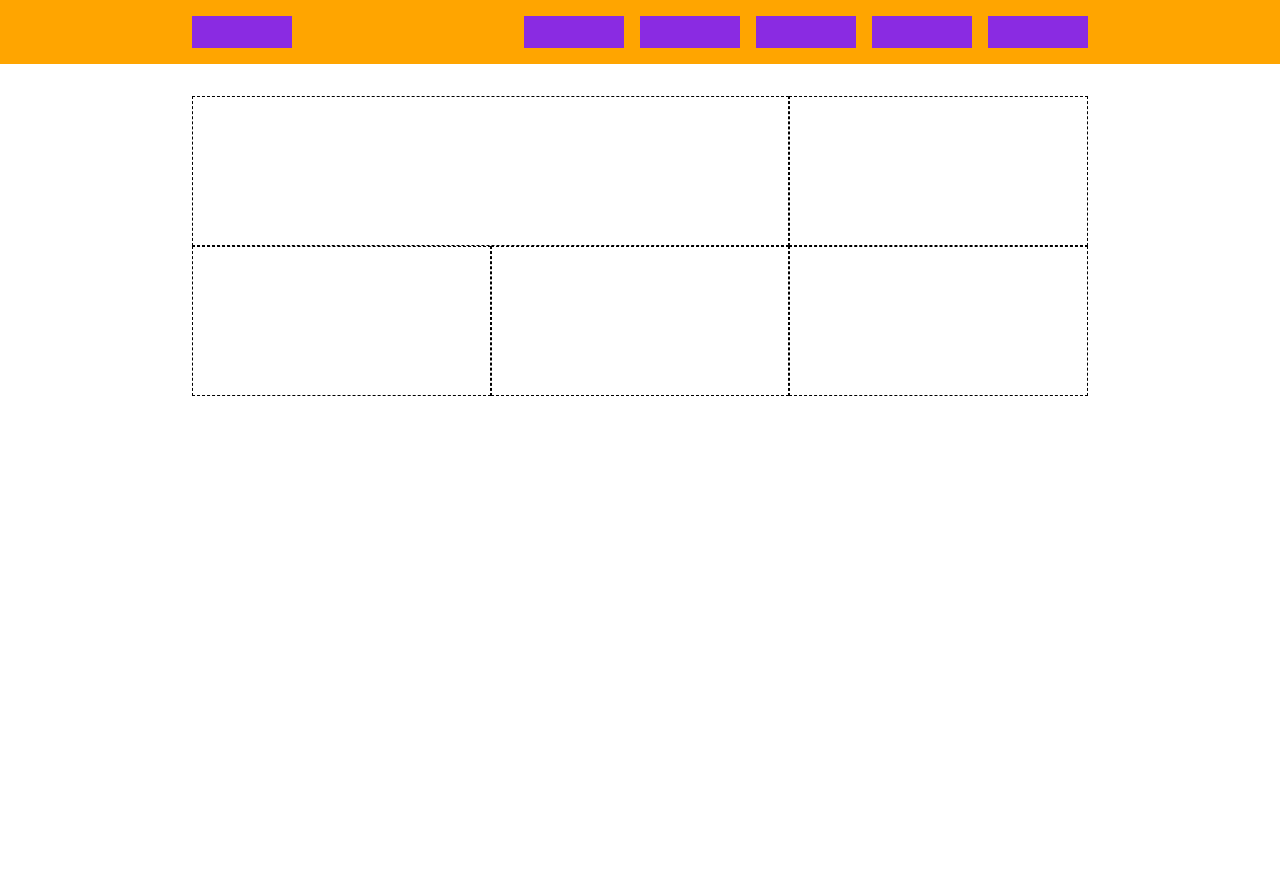
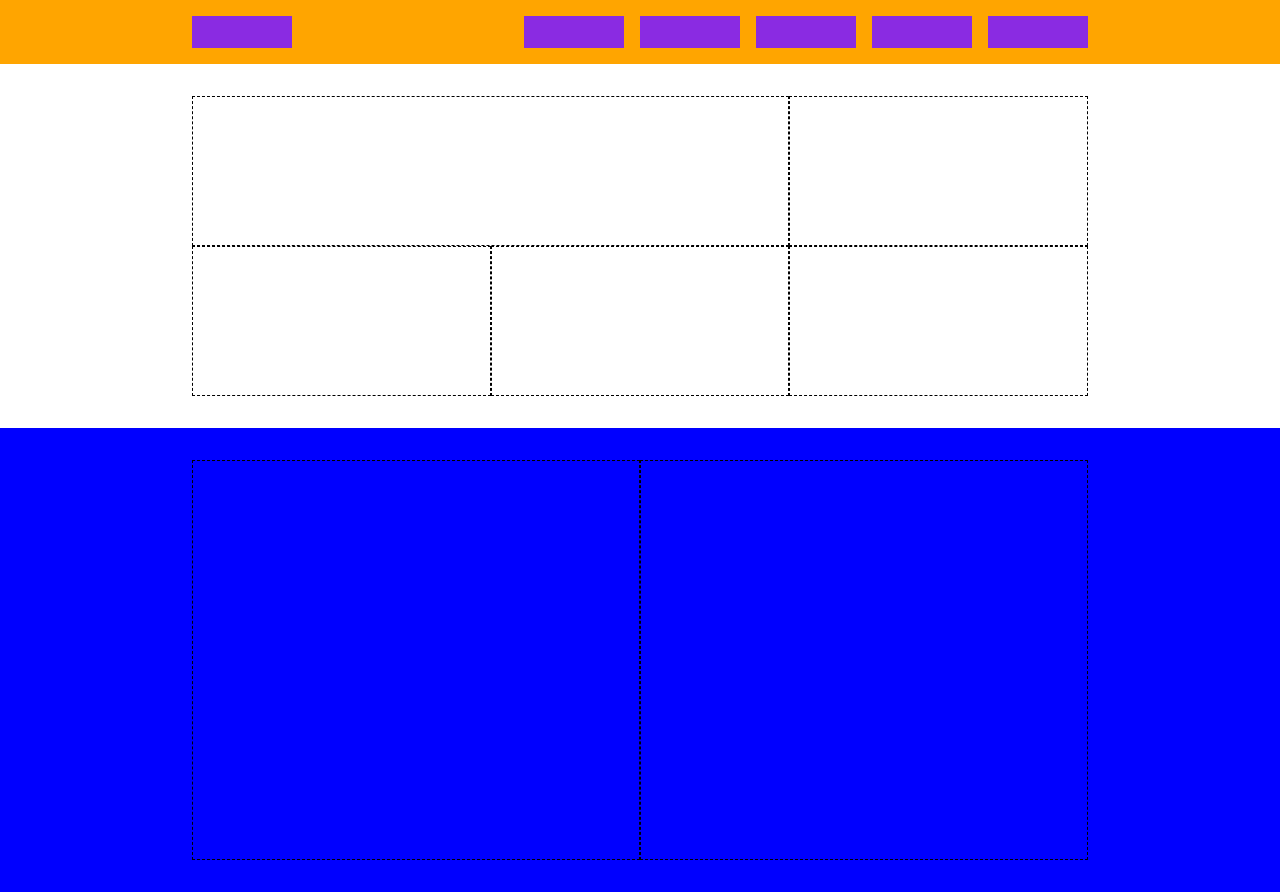
Before and after one commit to DavidePeloso-dev/htmlcss-responsive-layout, a plain HTML site: page index.html in a window 1280 px wide. Before the commit the page ends 800 px from the top, so only its background shows below. Drawn offline with Linux system fonts and the light colour scheme.

Commit message:
Complete debug planning section

```diff
--- a/css/style.css
+++ b/css/style.css
@@ -10,6 +10,7 @@
 /* --------------------
      debug_section
 -------------------- */
+/* header */
 .debug #site_header{
     height: 4rem;
     width: 100%;
@@ -22,8 +23,19 @@
     background-color: blueviolet;
 }
 
+/* main */
 .debug #site_main .card{
     height: 150px;
+    border: 1px dashed black;
+}
+
+/* planning_section */
+.debug .planning_section{
+    background-color: blue;
+}
+
+.debug .planning_section .col{
+    height: 400px;
     border: 1px dashed black;
 }
 /* --------------------
@@ -117,6 +129,11 @@ width: 100%;
     margin: 2rem 0;
     flex-wrap: wrap;
 }
+
+/* planning_section */
+.planning_section .col{
+    margin: 2rem 0;
+}
 /* --------------------
      /general_css
 -------------------- */
--- a/index.html
+++ b/index.html
@@ -39,6 +39,17 @@
                 </div>
             </div>
         </section>
+        <!-- /.demo_section -->
+
+        <section class="planning_section">
+            <div class="container">
+                <div class="row d-flex">
+                    <div class="col col-6"></div>
+                    <div class="col col-6"></div>
+                </div>
+            </div>
+        </section>
+        <!-- /.planning_section -->
     </main>
     <!-- /#site_main -->
 </body>
```
